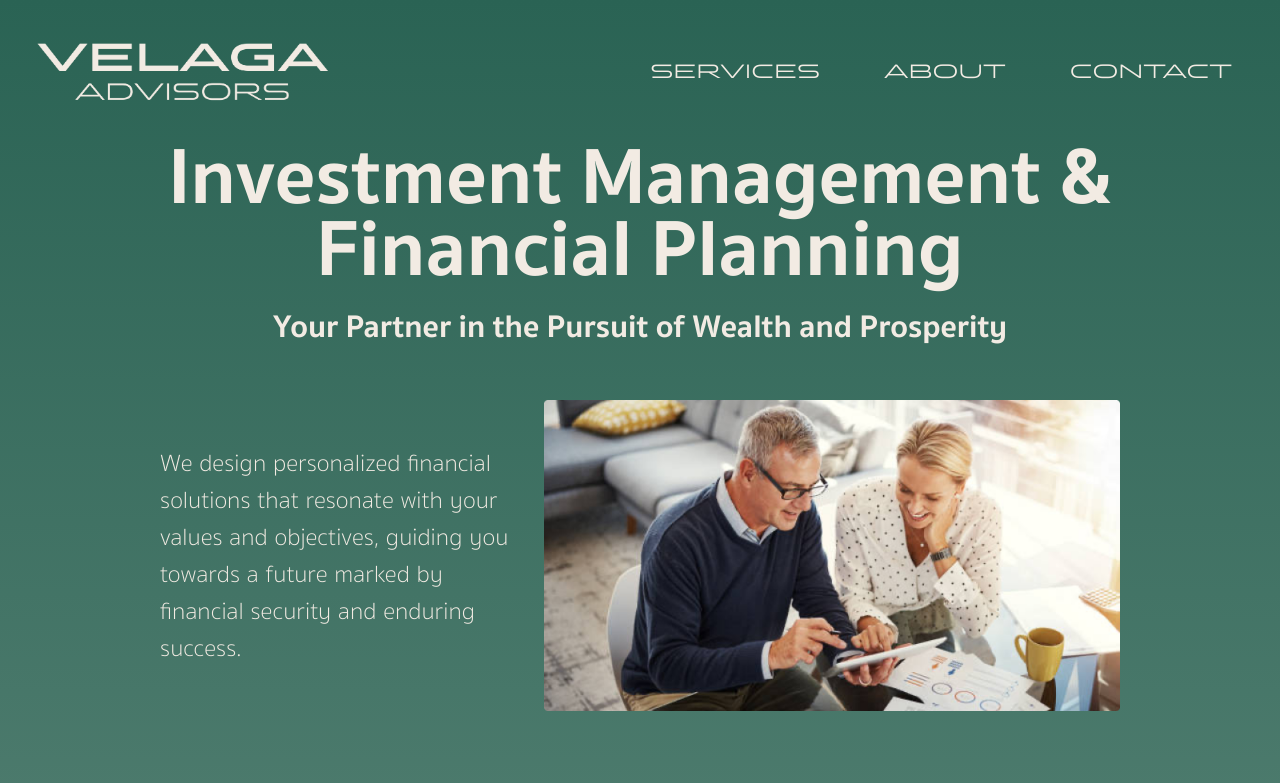
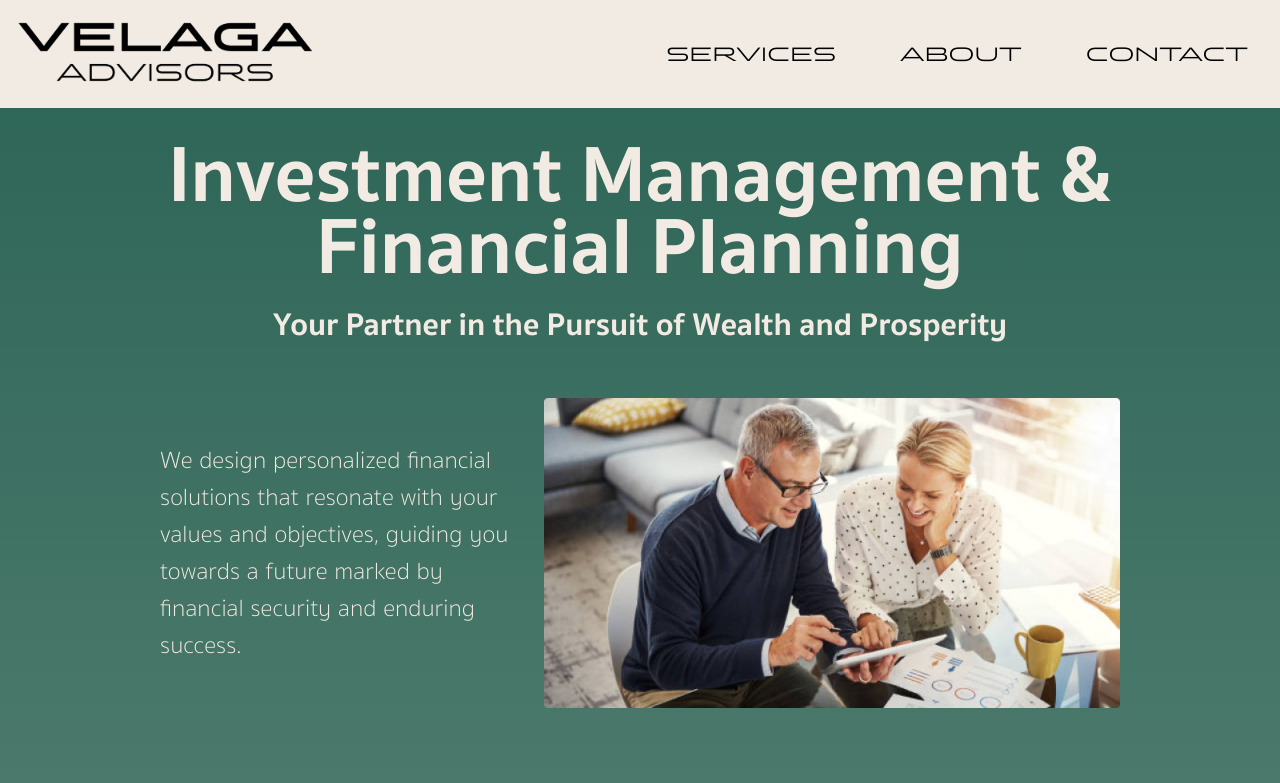
Before and after one commit to avelaga/velagaadvisors, a Next.js app: page / in a window 1280 px wide. Shown: the top 783 px of the page. Built offline with nearby package versions, Linux system fonts and the light colour scheme.

Commit message:
white nav bar

```diff
--- a/components/layout.js
+++ b/components/layout.js
@@ -35,9 +35,9 @@ const stereogothic = localFont({
 
 export default function Layout({ children }) {
   return (
-    <div className={`${sukhumvitSet.variable} ${stereogothic.variable} layout`}>
+    <div className={`${sukhumvitSet.variable} ${stereogothic.variable}`}>
       <Navbar />
-      <main>{children}</main>
+      <main className='layout'>{children}</main>
       {/* <Footer /> */}
     </div>
   )
--- a/styles/Navbar.module.css
+++ b/styles/Navbar.module.css
@@ -3,10 +3,12 @@
     display: flex;
     align-items: center;
     justify-content: space-between;
-    padding-left: 2rem;
-    padding-right: 2rem;
-    padding-top: 2rem;
-    /* border: solid red 1px; */
+    padding-top: 1rem;
+    padding-bottom: 1rem;
+    background-color: var(--white);
+    color: black;
+    padding-right: max((calc(100vw - 1500px))/2, 1rem);
+    padding-left: max((calc(100vw - 1500px))/2, 1rem);
 }
 
 .right{
```
Also changed, not shown: public/logo.png.
